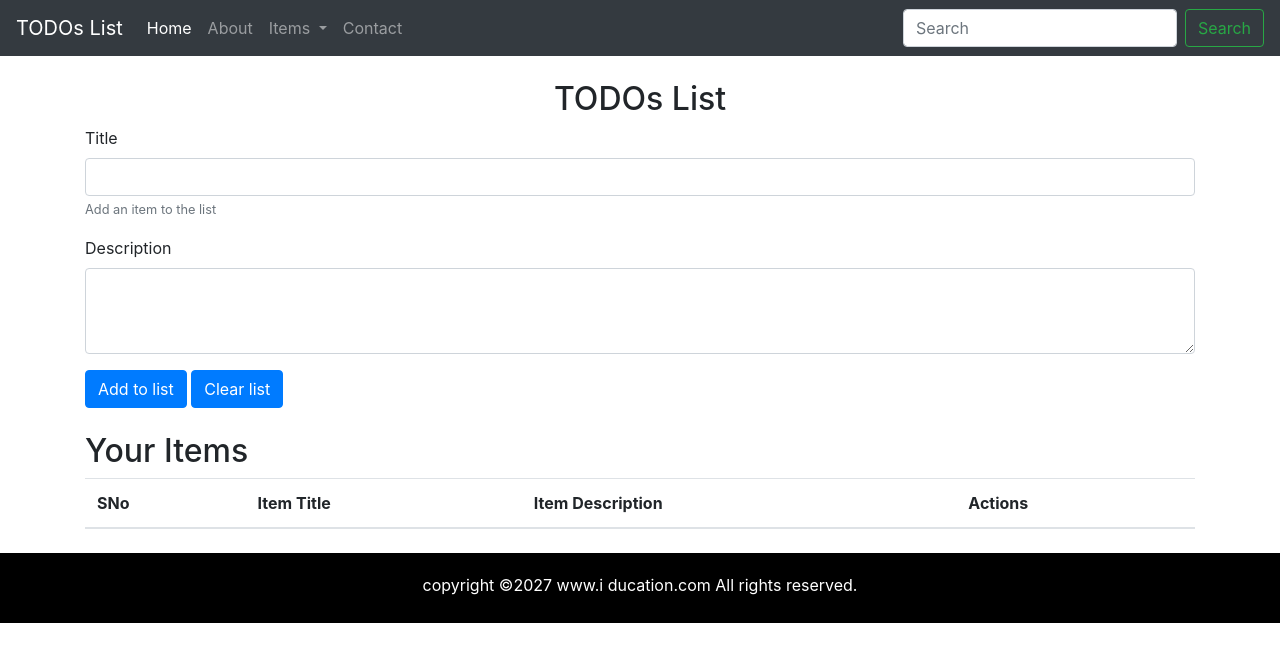
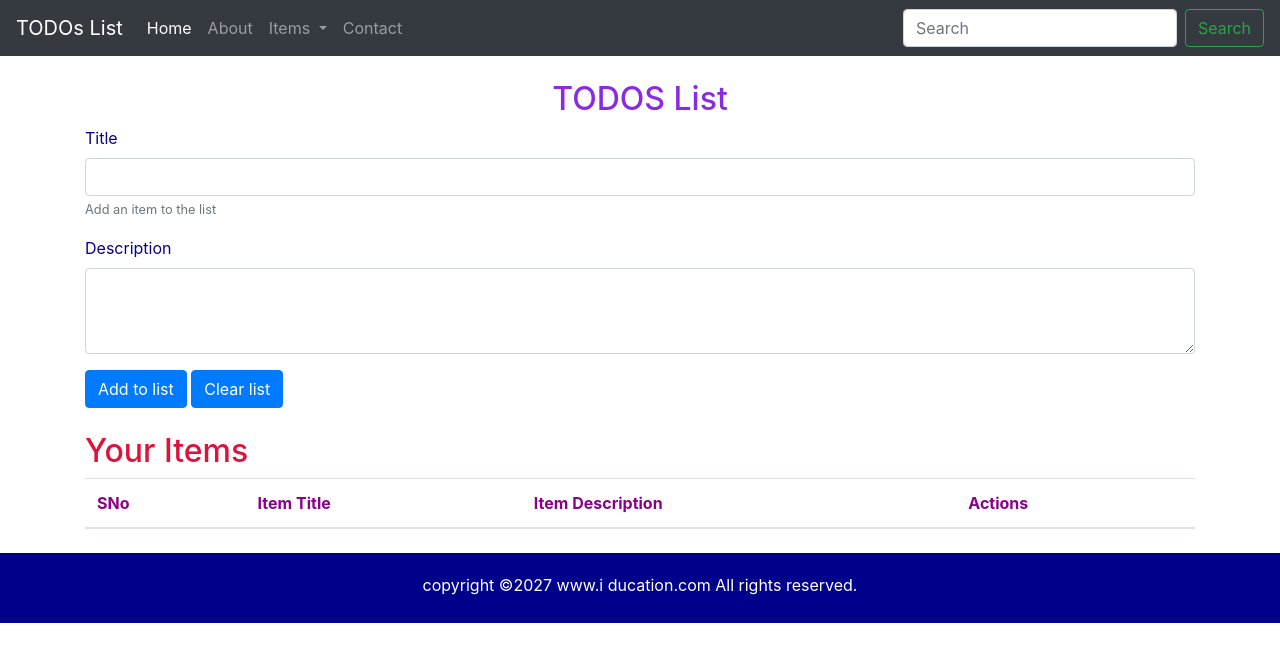
Before and after one commit to shubham-devlop/my-_todos, a plain HTML site: page New folder/index.html in a window 1280 px wide. Drawn offline with nearby package versions, Linux system fonts and the light colour scheme.

Commit message:
Update index.html

```diff
--- a/New folder/index.html
+++ b/New folder/index.html
@@ -17,7 +17,7 @@
             background-color: black;
             width: 100%;
             height: 70px;
-            {
+        }
     </style>
     <style>
       .sk-center{
@@ -28,7 +28,36 @@
       }
 
     </style>
-
+<style>
+    .text-center{
+        color:blueviolet;
+    }
+</style>
+<style>
+    .form-group{
+        color:rgb(9, 0, 139);
+    }
+</style>
+<style>
+    .table{
+        color:darkmagenta;
+    }
+</style>
+<style>
+    .background{
+        background-color: darkblue;
+    }
+</style>
+<style>
+    small{
+        color:brown;
+    }
+</style>
+<style>
+    .my-4{
+        color:crimson;
+    }
+</style>
 </head>
 <body>
 
@@ -71,7 +100,7 @@
     </nav>
 
     <div class="container my-4">
-        <h2 class="text-center">TODOs List</h2>
+        <h2 class="text-center">TODOS List</h2>
 
             <div class="form-group">
                 <label for="title">Title</label>
```
